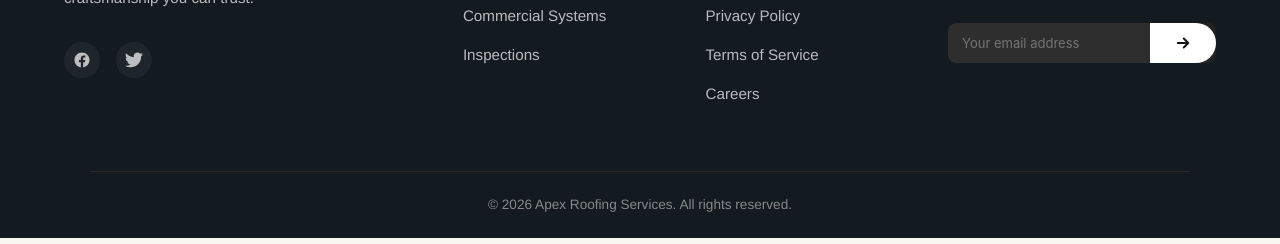
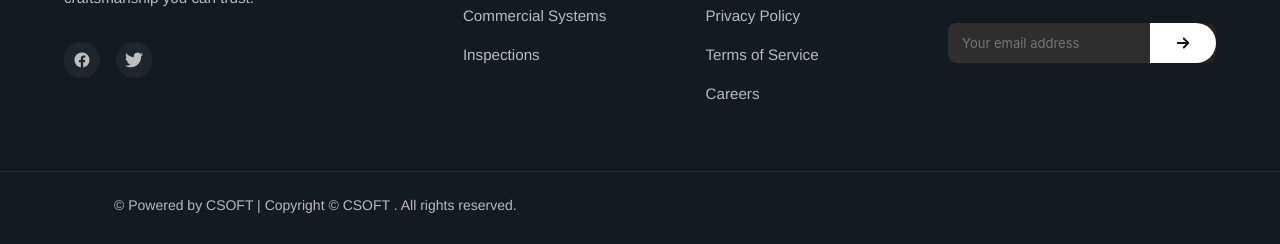
Before and after one commit to Career-dot/Roofing-Services, a plain HTML site: page testimal.html in a window 1280 px wide. Shown: the part 2392-2636 px from the top of the page. Drawn offline with Linux system fonts and the light colour scheme.

Commit message:
Added Powered by CSOFT credit

```diff
--- a/testimal.css
+++ b/testimal.css
@@ -126,11 +126,26 @@ footer{background:var(--ink);color:#fff;margin-top:90px;padding:70px 24px 0;}
   background:#fff;color:#111;border:none;padding:0 18px;font-size:13px;font-weight:700;cursor:pointer;
 }
 .footer-bottom{
-  border-top:1px solid #2a2a2a;padding:22px 0;
-  display:flex;justify-content:space-between;max-width:1100px;margin:0 auto;
+  border-top:1px solid rgba(255,255,255,0.08);
+  padding:22px 0 28px;
   font-size:12px;color:#888;
 }
+.footer-bottom-container {
+  max-width:1100px;
+  margin:0 auto;
+  display:flex;
+  justify-content:center;
+  align-items:center;
+  text-align:center;
+}
 .footer-bottom a{color:#888;margin-left:20px;}
+.copyright {
+  margin:0;
+  text-align:left;
+  width:100%;
+  font-size:14px;
+  color:rgba(255,255,255,0.7);
+}
 
 @media(max-width:820px){
   .hero h1{font-size:32px;}
--- a/testimal.html
+++ b/testimal.html
@@ -337,7 +337,7 @@
     <div class="footer-bottom">
         <div class="footer-bottom-container">
             <p class="copyright">
-                © 2026 Apex Roofing Services. All rights reserved.
+              &copy;  Powered by CSOFT | Copyright © CSOFT .  All rights reserved.
             </p>
         </div>
     </div>
```
Also changed, not shown: about.html (+1 -1 lines), contact.html (+1 -1 lines), index.html (+1 -1 lines), roofreplacement.html (+1 -15 lines), services.html (+1 -1 lines).
